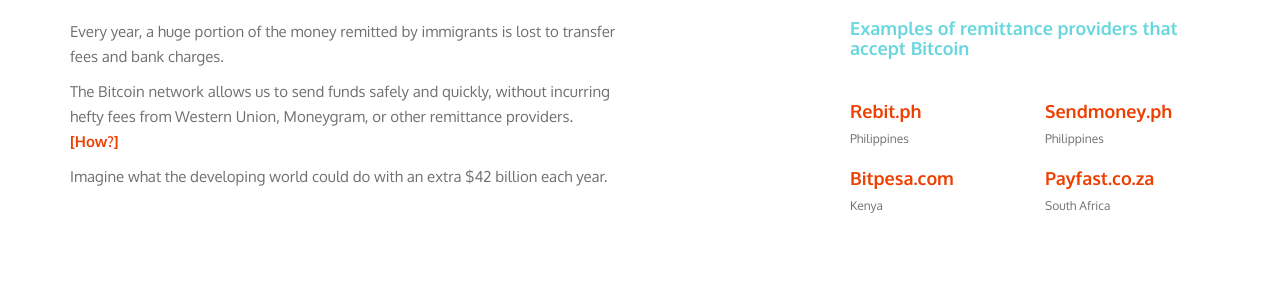
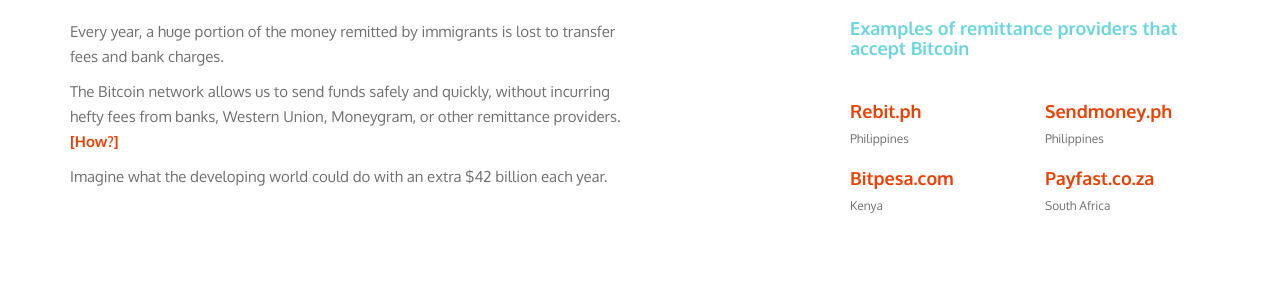
Before and after one commit to sciventures/rebittance, a Jekyll site: the page index.html, which Jekyll copies as it is, in a window 1280 px wide and 900 px high, scrolled down 541 px. Shown: the part 178-478 px from the top of the window. Built offline with Jekyll 4.4.1, drawn with Linux system fonts in a browser that asks for light colours.

Commit message:
minor rewrite

```diff
--- a/index.html
+++ b/index.html
@@ -70,7 +70,7 @@
 
         <div class="col-md-6 col-sm-12 col-xs-12">
           <p>Every year, a huge portion of the money remitted by immigrants is lost to transfer fees and bank charges.</p>
-          <p>The Bitcoin network allows us to send funds safely and quickly, without incurring hefty fees from Western Union, Moneygram, or other remittance providers. <a href="#" class="orangetext">[How?]</a></p>
+          <p>The Bitcoin network allows us to send funds safely and quickly, without incurring hefty fees from banks, Western Union, Moneygram, or other remittance providers. <a href="#" class="orangetext">[How?]</a></p>
           <p>Imagine what the developing world could do with an extra $42 billion each year.</p>
           <br/>
         </div>
```
